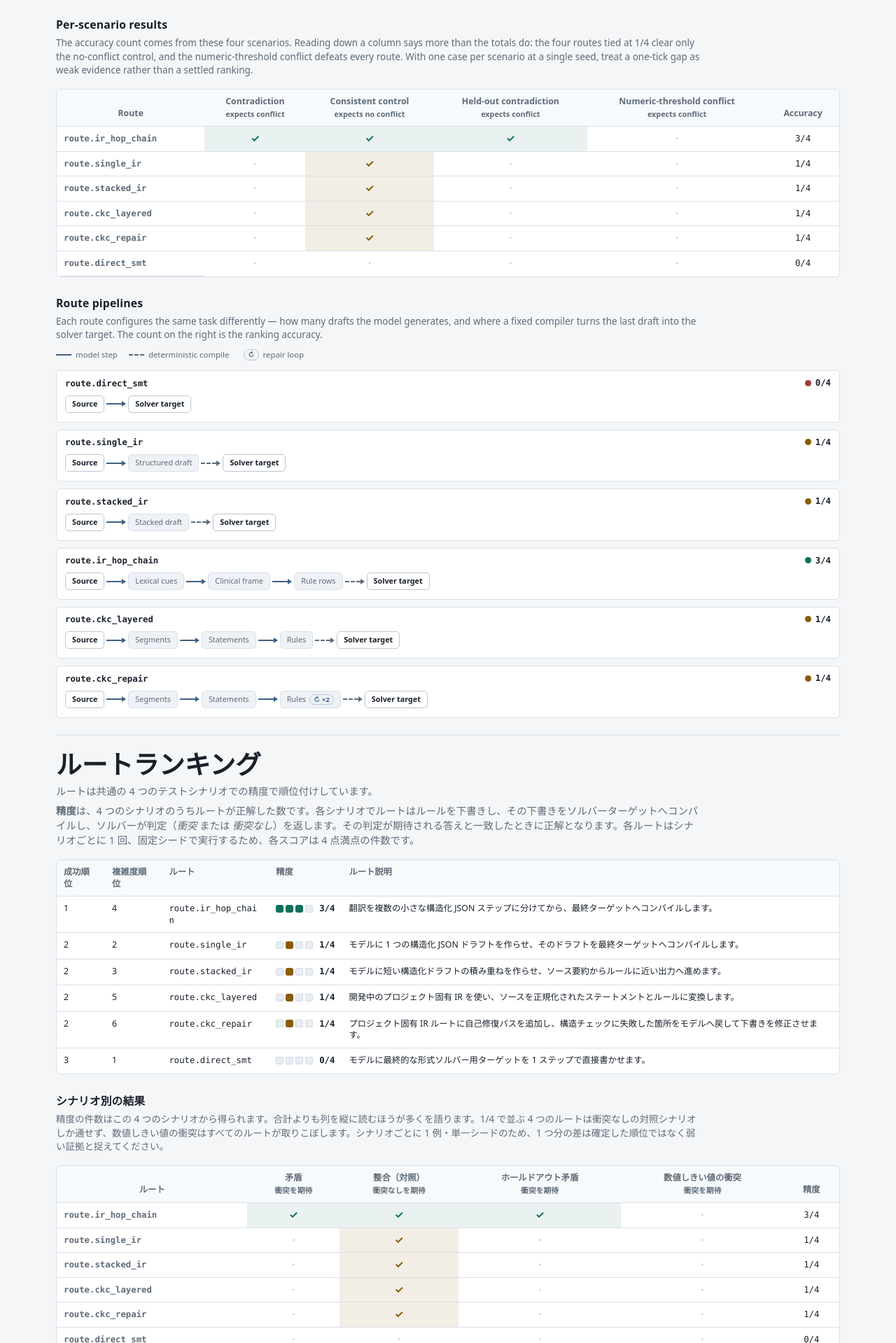
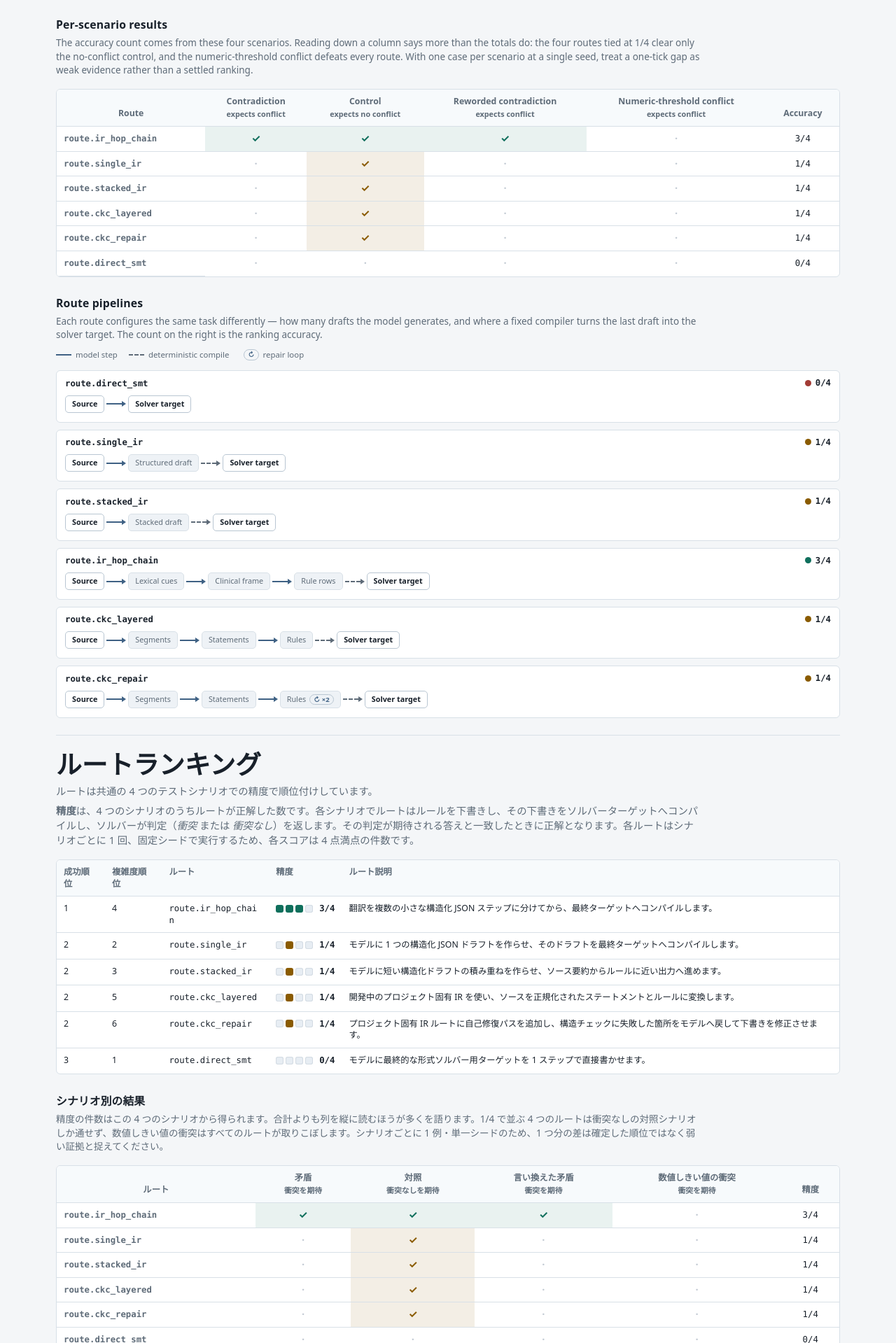
Before and after one commit to eturkes/ckc-ui, a website: page index.html in a window 1280 px wide. Shown: the part 501-2420 px from the top of the page at 70% size. Drawn offline with Linux system fonts and the light colour scheme.

Commit message:
feat(ui): clarify matrix scenario labels
Rename two per-scenario matrix columns for plain-language clarity (EN + JA):
- "Consistent control" -> "Control" (対照)
- "Held-out contradiction" -> "Reworded contradiction" (言い換えた矛盾):
  group.m2_holdout_conflict is the same recommend-vs-contraindicate
  conflict reached through a held-out source (fixture.m2_guideline_d)
  with new wording; "reworded" names that without ML jargon.
Expected-verdict sublabels stay uniform so a tick is interpretable.

```diff
--- a/index.html
+++ b/index.html
@@ -164,8 +164,8 @@
             <tr>
               <th scope="col">Route</th>
               <th scope="col">Contradiction<span class="col-exp">expects conflict</span></th>
-              <th scope="col">Consistent control<span class="col-exp">expects no conflict</span></th>
-              <th scope="col">Held-out contradiction<span class="col-exp">expects conflict</span></th>
+              <th scope="col">Control<span class="col-exp">expects no conflict</span></th>
+              <th scope="col">Reworded contradiction<span class="col-exp">expects conflict</span></th>
               <th scope="col">Numeric-threshold conflict<span class="col-exp">expects conflict</span></th>
               <th scope="col">Accuracy</th>
             </tr>
@@ -392,8 +392,8 @@
               <tr>
                 <th scope="col">ルート</th>
                 <th scope="col">矛盾<span class="col-exp">衝突を期待</span></th>
-                <th scope="col">整合（対照）<span class="col-exp">衝突なしを期待</span></th>
-                <th scope="col">ホールドアウト矛盾<span class="col-exp">衝突を期待</span></th>
+                <th scope="col">対照<span class="col-exp">衝突なしを期待</span></th>
+                <th scope="col">言い換えた矛盾<span class="col-exp">衝突を期待</span></th>
                 <th scope="col">数値しきい値の衝突<span class="col-exp">衝突を期待</span></th>
                 <th scope="col">精度</th>
               </tr>
```
Also changed, not shown: .agent/memory.md.
